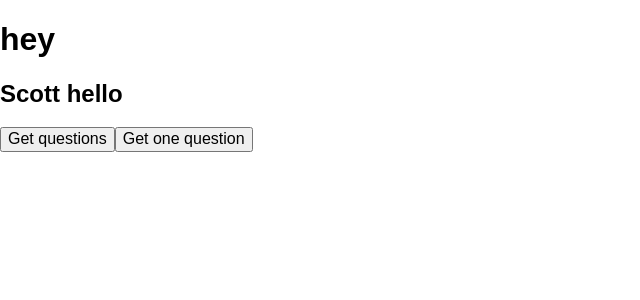
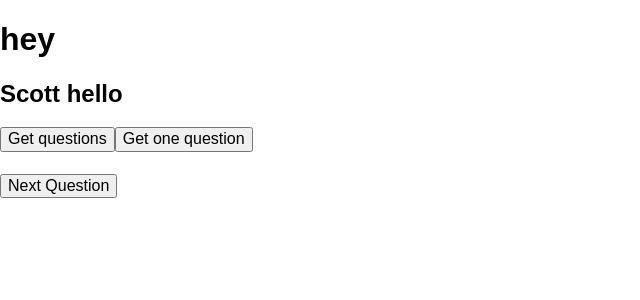
Before and after one commit to Zaidwerd/RobotRivalry, a React app: page / in a window 1280 px wide. Shown: the top 300 px of the page, without its empty margins (0-640 px from the left). Built offline with nearby package versions, Linux system fonts and the light colour scheme; the HTML template or start-up script is replaced by a standard one.

Commit message:
one question functional

```diff
--- a/src/components/App/App.jsx
+++ b/src/components/App/App.jsx
@@ -25,9 +25,9 @@ class App extends Component {
       .then(r => r.json())
       .then((data) => {
 
-        for(let i = 0; i < data.results.length; i++) {
-          console.log(data.results[i].correct_answer)
-        }
+        // for(let i = 0; i < data.results.length; i++) {
+        //   console.log(data.results[i].correct_answer)
+        // }
 
         this.setState({
           questions: data.results
@@ -45,12 +45,19 @@ class App extends Component {
     let questionClean2 = questionClean1.replace(/&quot;/g , '"');
     console.log(questionClean2);
     this.setState({
+      // counter: this.state.counter + 1,
       currentQuestion: questionClean2,
       currentCorrectAnswer: this.state.questions[this.state.counter].correct_answer,
       currentAnswers: shuffledAnswerArray,
     })
   }
 
+  nextQuestion() {
+    this.setState({
+      counter: this.state.counter + 1,
+    })
+    this.getOneQuestion();
+  }
 
 
   render(){
@@ -68,6 +75,7 @@ class App extends Component {
           answer2={this.state.currentAnswers[1]}
           answer3={this.state.currentAnswers[2]}
           answer4={this.state.currentAnswers[3]}
+          nextQuestion={event => this.nextQuestion(event)}
         />
       </div>
     );
--- a/src/components/GameState/GameState.jsx
+++ b/src/components/GameState/GameState.jsx
@@ -17,6 +17,7 @@ class GameState extends Component {
         <h5>{this.props.answer2}</h5>
         <h5>{this.props.answer3}</h5>
         <h5>{this.props.answer4}</h5>
+        <button onClick={this.props.nextQuestion}> Next Question </button>
       </container>
       );
   }
```
